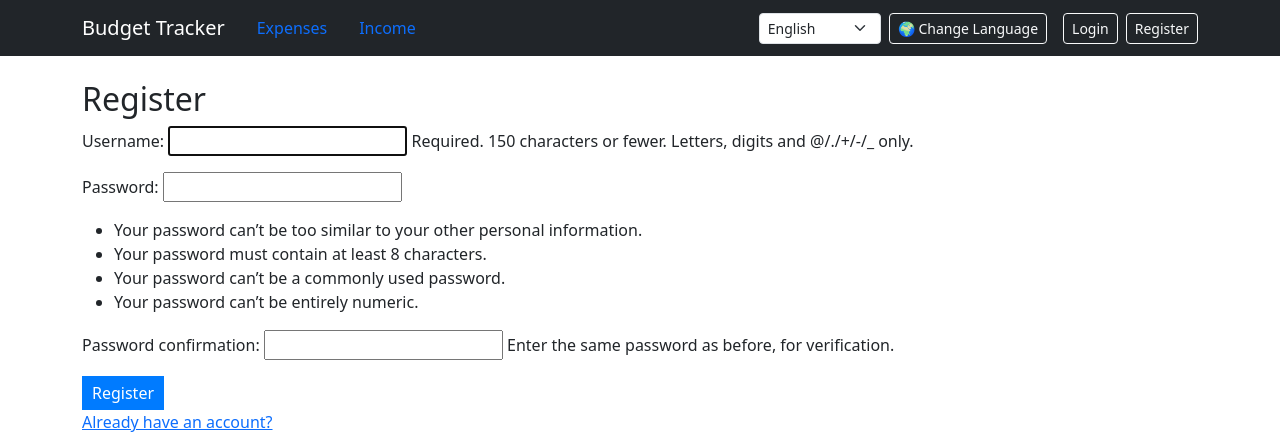
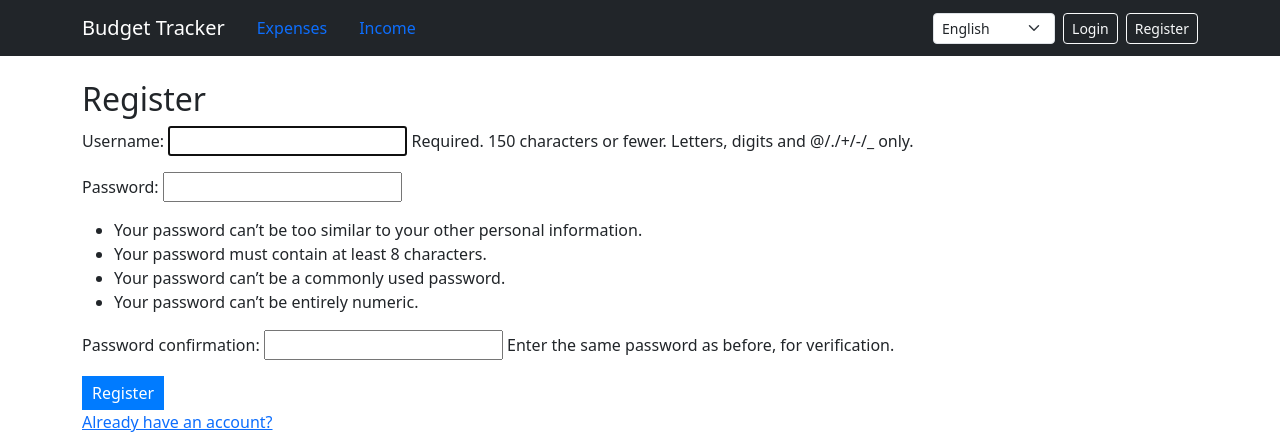
Before and after one commit to Artem-Reshetovskyi/Expense_Tracker, a Django app: page /accounts/register/ in a window 1280 px wide. Shown: the top 432 px of the page. Run offline with Django 5.2, Linux system fonts and the light colour scheme.

Commit message:
change 'language change'

```diff
--- a/expenses/templates/base.html
+++ b/expenses/templates/base.html
@@ -31,18 +31,15 @@
                 </ul>
 
                 <div class="d-flex align-items-center">
-                    <form action="{% url 'set_language' %}" method="post" class="d-flex align-items-center me-3">
+                    <form id="language-form" action="{% url 'set_language' %}" method="post" class="d-flex align-items-center">
                         {% csrf_token %}
-                        <select name="language" class="form-select form-select-sm me-2" style="width: auto;">
+                        <select name="language" class="form-select form-select-sm me-2" style="width: auto;" onchange="document.getElementById('language-form').submit();">
                             {% for lang_code, lang_name in LANGUAGES|default_if_none:"" %}
                                 <option value="{{ lang_code }}" {% if lang_code == request.LANGUAGE_CODE %}selected{% endif %}>
                                     {{ lang_name }}
                                 </option>
                             {% endfor %}
                         </select>
-                        <button type="submit" class="btn btn-sm btn-outline-light">
-                            🌍 {% trans "Change Language" %}
-                        </button>
                     </form>
 
                     {% if user.is_authenticated %}
```
